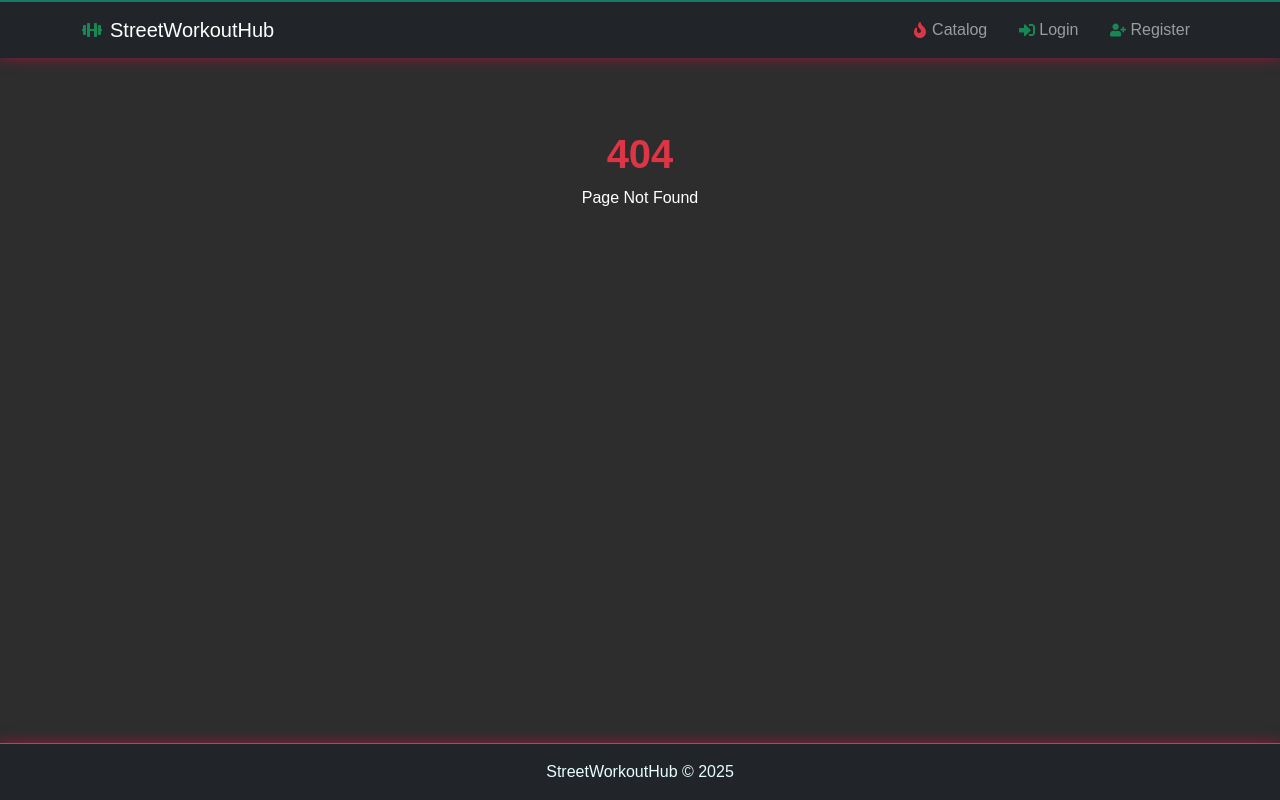
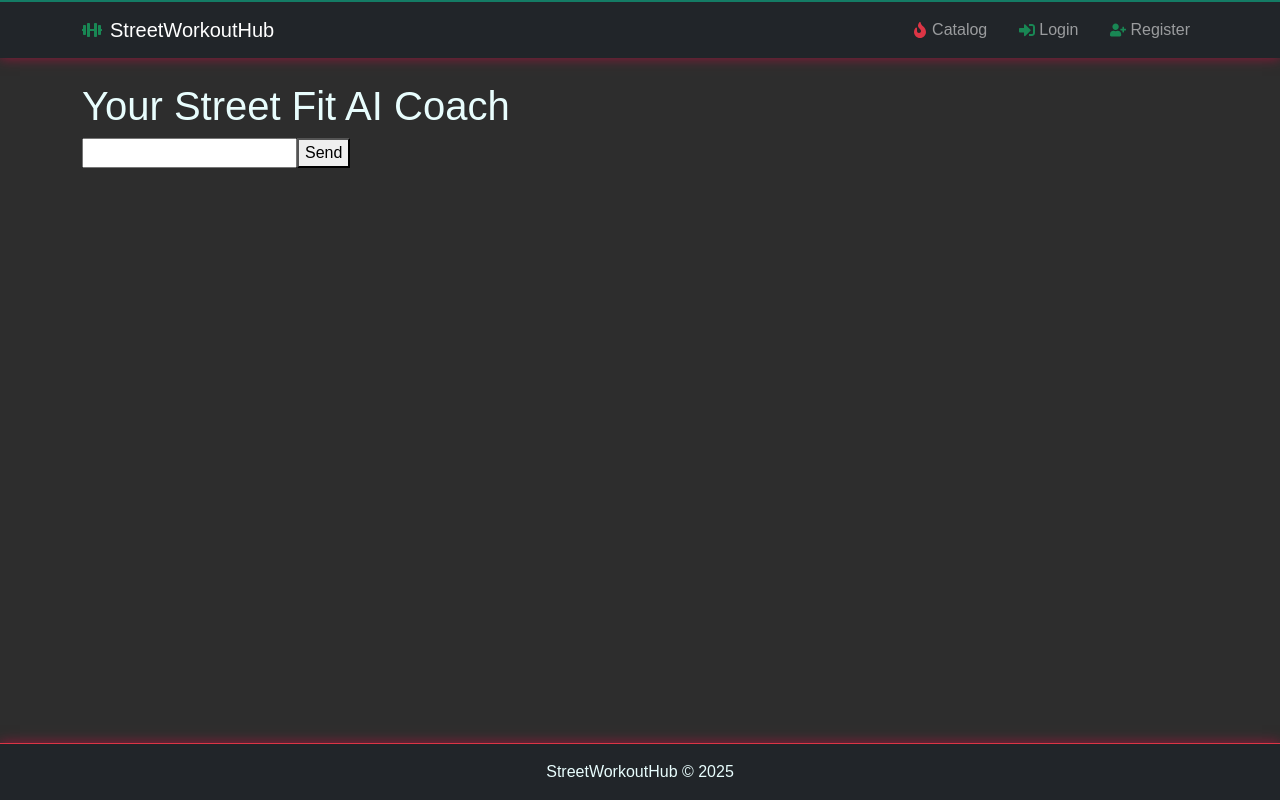
Before and after one commit to dr1gon4o/ReactProject, a React (Vite) app in the folder streetworkouthub/: page /chat in a window 1280 px wide. Before the commit this address had no page. Built offline with nearby package versions, Linux system fonts and the light colour scheme.

Commit message:
testing ai

```diff
--- a/streetworkouthub/src/App.jsx
+++ b/streetworkouthub/src/App.jsx
@@ -11,6 +11,7 @@ import EditPost from "./pages/EditPost";
 import Profile from "./pages/Profile";
 import NotFound from "./pages/NotFound";
 import Welcome from "./pages/Welcome";
+import ChatPage from "./pages/ChatPage";
 import { AuthProvider } from "./contexts/AuthContext";
 import PrivateRoute from "./components/PrivateRoute";
 import PublicRoute from "./components/PublicRoute";
@@ -23,7 +24,7 @@ function App() {
       <Header />
       <main className="container mt-4 mb-5 fade-in">
         <Routes>
-          {/* Public */}
+
           <Route path="/" element={<Home />} />
           <Route path="/catalog" element={<Catalog />} />
           <Route path="/posts/:id" element={<Details />} />
@@ -82,6 +83,16 @@ function App() {
             }
           />
 
+          <Route
+            path="/chat"
+            element={
+              <PublicRoute>
+                <ChatPage />
+              </PublicRoute>
+            }
+          />
+
+
           <Route path="*" element={<NotFound />} />
         </Routes>
 
--- /dev/null
+++ b/streetworkouthub/src/pages/ChatPage.jsx
@@ -0,0 +1,38 @@
+import { useState } from "react";
+
+function ChatPage() {
+  const [messages, setMessages] = useState([]);
+  const [input, setInput] = useState("");
+
+  const sendMessage = async () => {
+    const res = await fetch("https://api-inference.huggingface.co/models/microsoft/DialoGPT-small", {
+      method: "POST",
+      headers: {
+        "Authorization": "Bearer " + import.meta.env.VITE_HF_TOKEN,
+        "Content-Type": "application/json"
+      },
+      body: JSON.stringify({ inputs: input })
+    });
+
+    const data = await res.json();
+    const reply = Array.isArray(data) ? data[0].generated_text : "Sorry, no reply.";
+
+    setMessages([...messages, { role: "user", text: input }, { role: "ai", text: reply }]);
+    setInput("");
+  };
+
+  return (
+    <div>
+      <h1>Your Street Fit AI Coach</h1>
+      <div className="chat-window">
+        {messages.map((m, i) => (
+          <p key={i} className={m.role}>{m.text}</p>
+        ))}
+      </div>
+      <input value={input} onChange={e => setInput(e.target.value)} />
+      <button onClick={sendMessage}>Send</button>
+    </div>
+  );
+}
+
+export default ChatPage;
```
